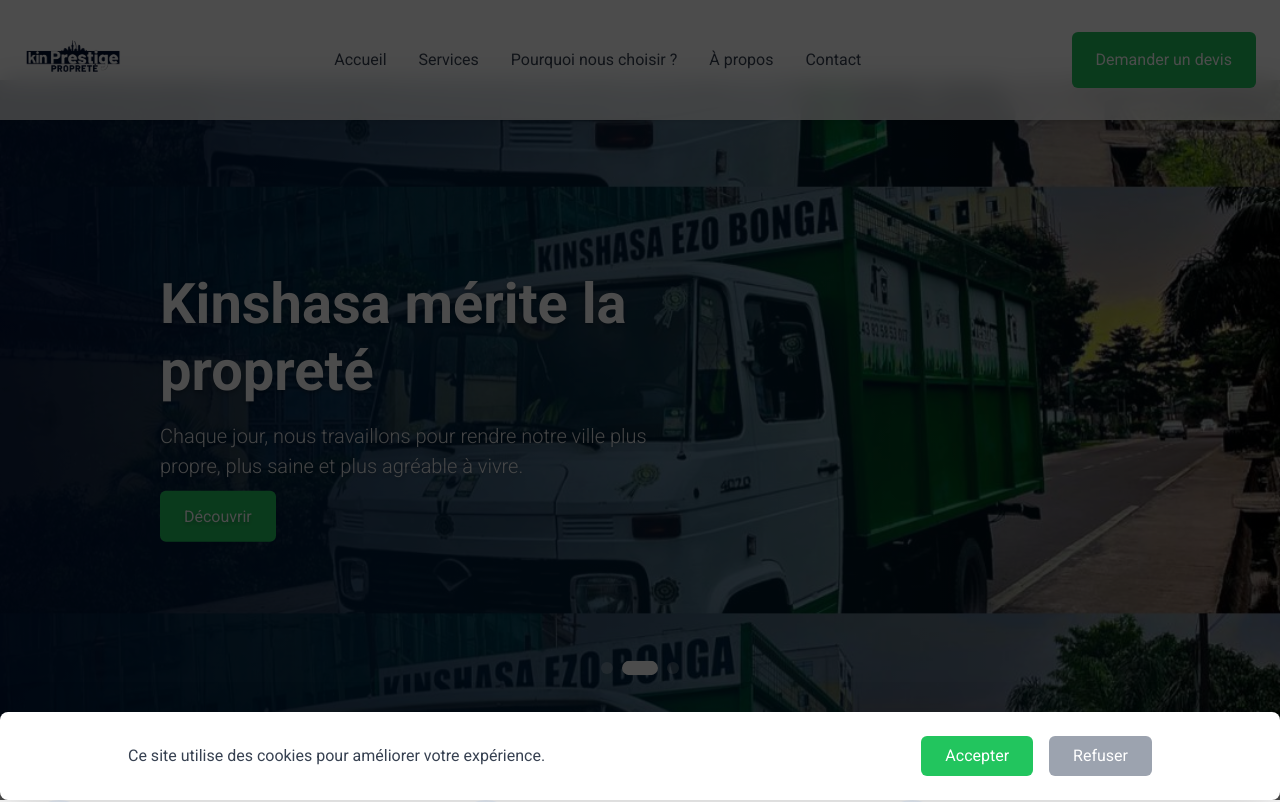
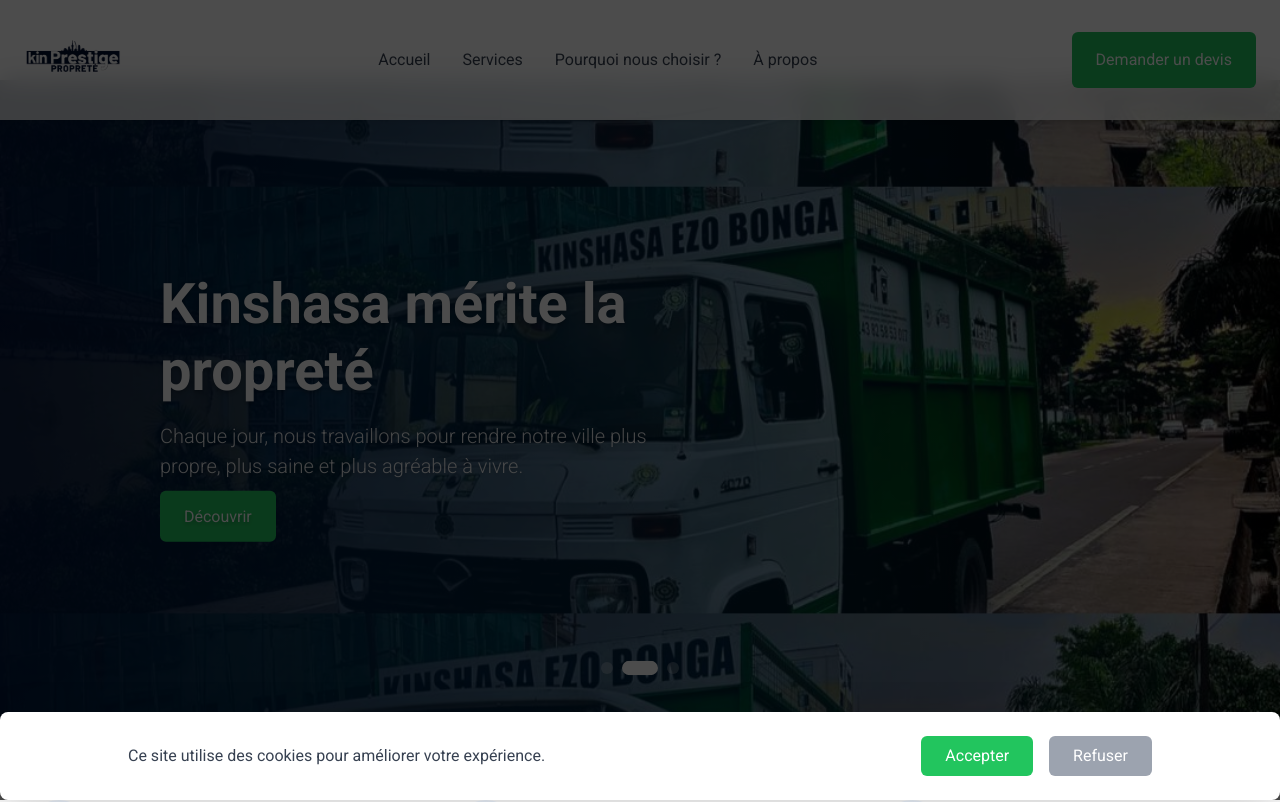
Before and after one commit to Michee-kolony/kinprestige, an Angular app: page /kinprestige/home in a window 1280 px wide. Shown: the top 802 px of the page. Built offline with nearby package versions, Linux system fonts and the light colour scheme.

Commit message:
suppression contact

```diff
--- a/src/app/client/footer/footer.component.html
+++ b/src/app/client/footer/footer.component.html
@@ -58,10 +58,11 @@
         </div>
 
         <div>
-          <h4><i class="fa-solid fa-phone"></i> Contact</h4>
-          <p>Kinshasa, RDC</p>
+          <h4><i class="fa-solid fa-location-dot"></i> Adresse</h4>
+          <p>37, Avenue Mpolo Maurice Quartier Golf, Commune de la Gombé - Local A8</p>
+          <h4 class="mt-3"><i class="fa-solid fa-phone"></i> Contact</h4>
           <p>Email : contactkinprestige.cd</p>
-          <p>Tél : +243 XXX XXX XXX</p>
+          <p>Tél : +243 825 853 007 | +243 844 246 143</p>
         </div>
 
       </div>
--- a/src/app/client/navbar/navbar.component.html
+++ b/src/app/client/navbar/navbar.component.html
@@ -33,16 +33,11 @@
           À propos
           <span class="absolute bottom-0 left-0 w-0 h-0.5 bg-blue-600 transition-all duration-300 group-hover:w-full"></span>
         </a>
-        <a routerLink="/kinprestige/contact"
-           class="relative text-gray-700 hover:text-blue-600 transition-colors duration-200 group">
-          Contact
-          <span class="absolute bottom-0 left-0 w-0 h-0.5 bg-blue-600 transition-all duration-300 group-hover:w-full"></span>
-        </a>
       </div>
 
       <!-- Boutons Desktop avec animations -->
       <div class="hidden md:flex items-center space-x-4">
-        <button class="px-4 py-3 bg-green-500 rounded-md text-white  hover:text-blue-600 transition-all duration-200 relative overflow-hidden group">
+        <button routerLink="/kinprestige/contact" class="px-4 py-3 bg-green-500 rounded-md text-white  hover:text-blue-600 transition-all duration-200 relative overflow-hidden group">
           <span class="relative z-10">Demander un devis</span>
           <span class="absolute inset-0 bg-blue-900 transform scale-x-0 group-hover:scale-x-100 transition-transform duration-300 origin-left"></span>
         </button>
@@ -75,12 +70,9 @@
         <a href="#"
            class="block text-gray-700 hover:text-blue-600 transition-colors duration-200 transform hover:translate-x-2"
            (click)="closeMenu()">À propos</a>
-        <a routerLink="/kinprestige/contact"
-           class="block text-gray-700 hover:text-blue-600 transition-colors duration-200 transform hover:translate-x-2"
-           (click)="closeMenu()">Contact</a>
 
         <div class="pt-4 space-y-3">
-          <button class="w-full px-4 py-2 text-white border bg-green-500 shadow-lg rounded-md hover:bg-gray-50 transition-all duration-200">
+          <button (click)="closeMenu()" routerLink="/kinprestige/contact" class="w-full px-4 py-2 text-white border bg-green-500 shadow-lg rounded-md transition-all duration-200">
             Demander un dévis
           </button>
         </div>
```
